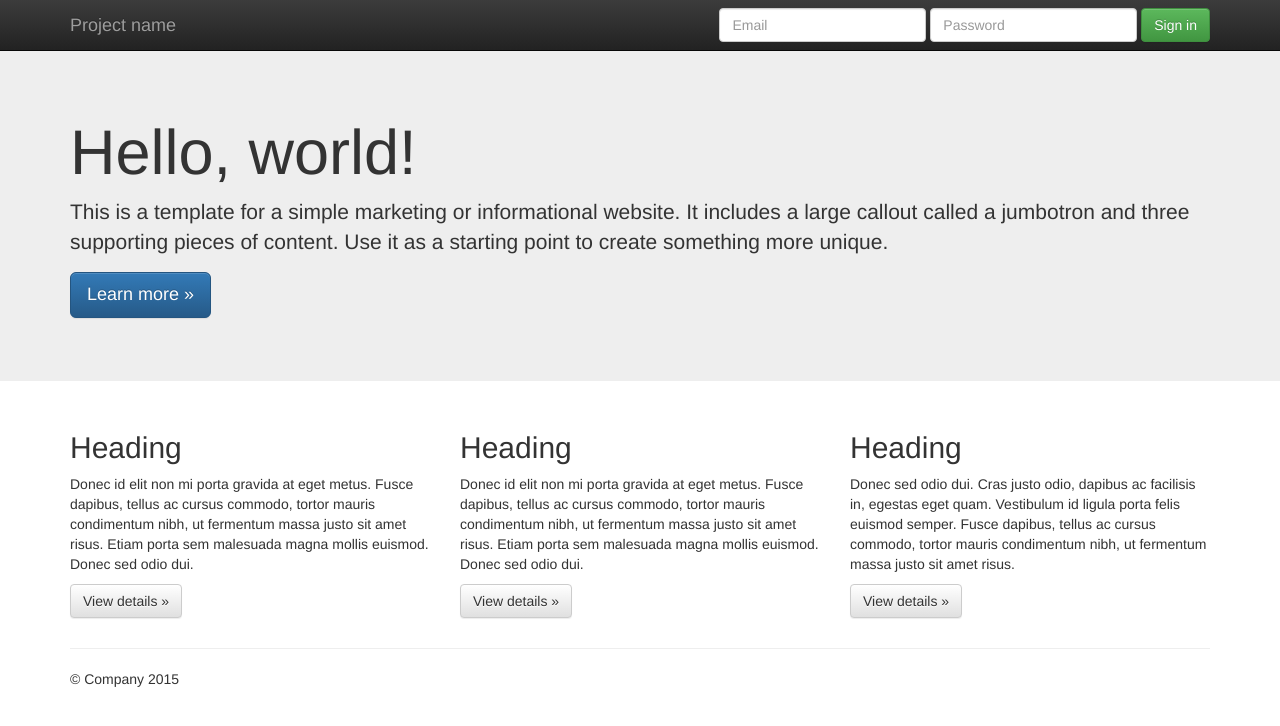
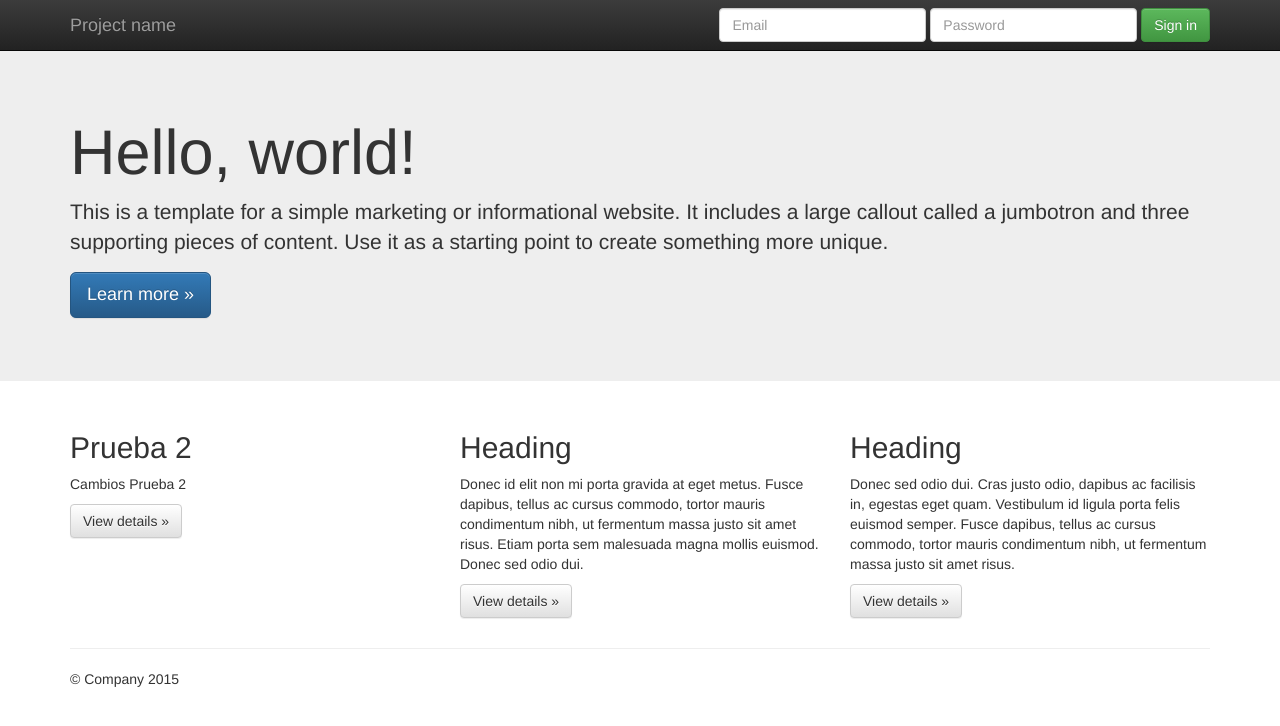
Before and after one commit to YocelynGonzalez/Trabajo2_Yocelyn_Gonzalez, a plain HTML site: page index.html in a window 1280 px wide. Drawn offline with nearby package versions, Linux system fonts and the light colour scheme.

Commit message:
Se agrega primer cambio al index

```diff
--- a/index.html
+++ b/index.html
@@ -65,8 +65,8 @@
       <!-- Example row of columns -->
       <div class="row">
         <div class="col-md-4">
-          <h2>Heading</h2>
-          <p>Donec id elit non mi porta gravida at eget metus. Fusce dapibus, tellus ac cursus commodo, tortor mauris condimentum nibh, ut fermentum massa justo sit amet risus. Etiam porta sem malesuada magna mollis euismod. Donec sed odio dui. </p>
+          <h2>Prueba 2</h2>
+          <p>Cambios Prueba 2</p>
           <p><a class="btn btn-default" href="#" role="button">View details &raquo;</a></p>
         </div>
         <div class="col-md-4">
```
